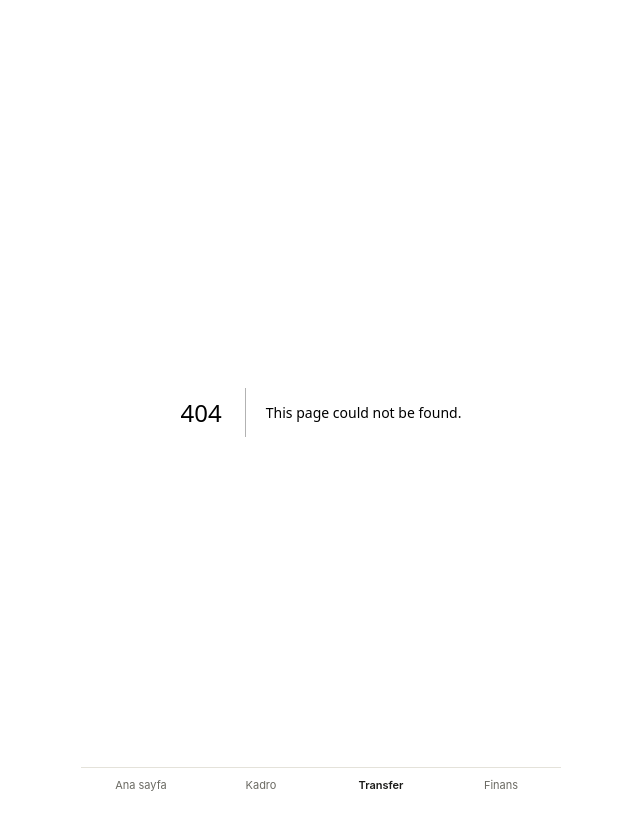
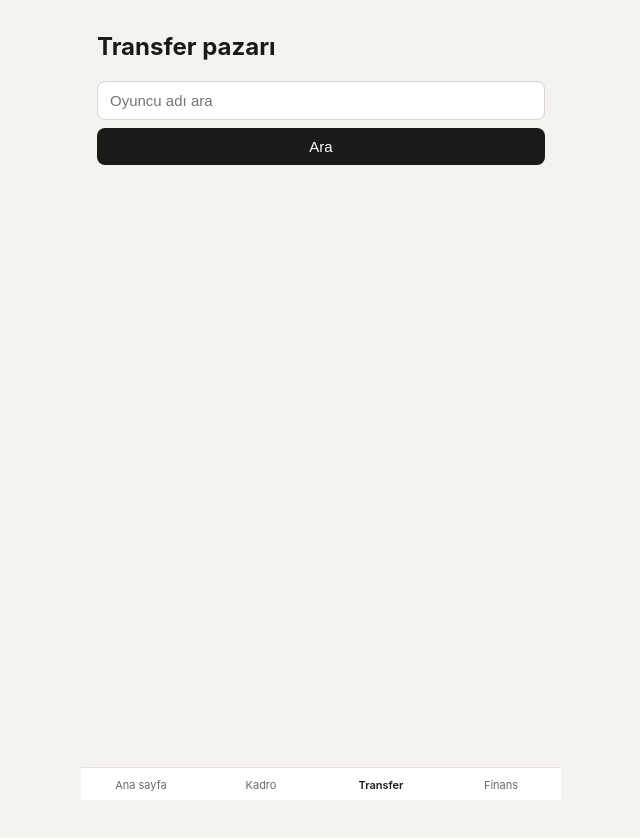
Before and after one commit to kskdkdmxod-design/football-director, a Next.js app: page /transfer in a window 1280 px wide. Before the commit this address had no page. Shown: the top 838 px of the page, without its empty margins (319-959 px from the left). After the commit the page ends 800 px from the top, so only its background shows below. Built offline with nearby package versions, Linux system fonts and the light colour scheme.

Commit message:
Create transfer.js

```diff
--- /dev/null
+++ b/pages/transfer.js
@@ -0,0 +1,71 @@
+import { useState } from "react";
+
+export default function Transfer() {
+  const [query, setQuery] = useState("");
+  const [results, setResults] = useState([]);
+  const [error, setError] = useState("");
+  const [busyId, setBusyId] = useState(null);
+
+  async function search(e) {
+    e.preventDefault();
+    setError("");
+    const res = await fetch(`/api/market/search?q=${encodeURIComponent(query)}`);
+    const data = await res.json();
+    if (!res.ok) {
+      setError(data.error);
+      return;
+    }
+    setResults(data);
+  }
+
+  async function buy(player) {
+    setBusyId(player.player.id);
+    const fee = player.player.injured ? 0 : Math.round((player.statistics?.[0]?.games?.rating || 5) * 1000000);
+    const res = await fetch("/api/market/buy", {
+      method: "POST",
+      headers: { "Content-Type": "application/json" },
+      body: JSON.stringify({
+        playerId: player.player.id,
+        name: player.player.name,
+        fromClub: player.statistics?.[0]?.team?.name,
+        fee,
+      }),
+    });
+    const data = await res.json();
+    setBusyId(null);
+    if (!res.ok) {
+      setError(data.error);
+      return;
+    }
+    alert(`${player.player.name} transfer edildi.`);
+  }
+
+  return (
+    <div>
+      <h2>Transfer pazarı</h2>
+      <form onSubmit={search} style={{ marginBottom: 12 }}>
+        <input
+          value={query}
+          onChange={(e) => setQuery(e.target.value)}
+          placeholder="Oyuncu adı ara"
+          style={{ marginBottom: 8 }}
+        />
+        <button type="submit">Ara</button>
+      </form>
+
+      {error && <p style={{ color: "#b3261e" }}>{error}</p>}
+
+      {results.map((r) => (
+        <div className="card" key={r.player.id}>
+          <p style={{ fontWeight: 600, margin: 0 }}>{r.player.name}</p>
+          <p style={{ fontSize: 13, color: "#6b6a63", margin: "2px 0 10px" }}>
+            {r.statistics?.[0]?.team?.name} · {r.player.age} yaş · {r.statistics?.[0]?.games?.position}
+          </p>
+          <button disabled={busyId === r.player.id} onClick={() => buy(r)}>
+            {busyId === r.player.id ? "İşleniyor..." : "Teklif ver"}
+          </button>
+        </div>
+      ))}
+    </div>
+  );
+}
```
